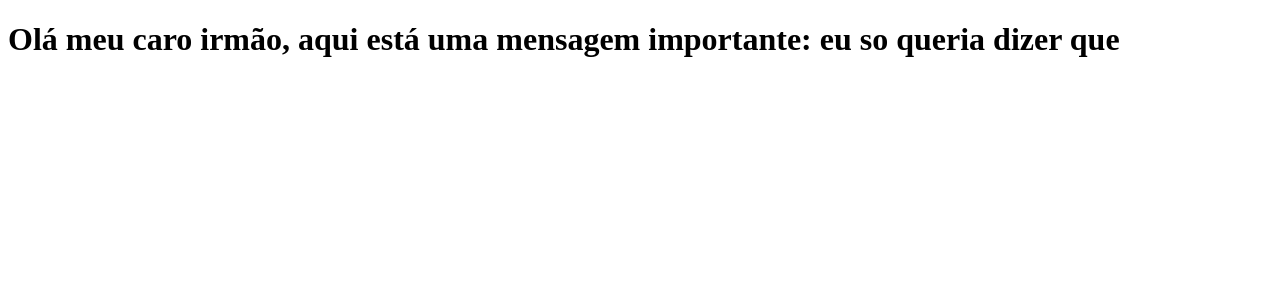
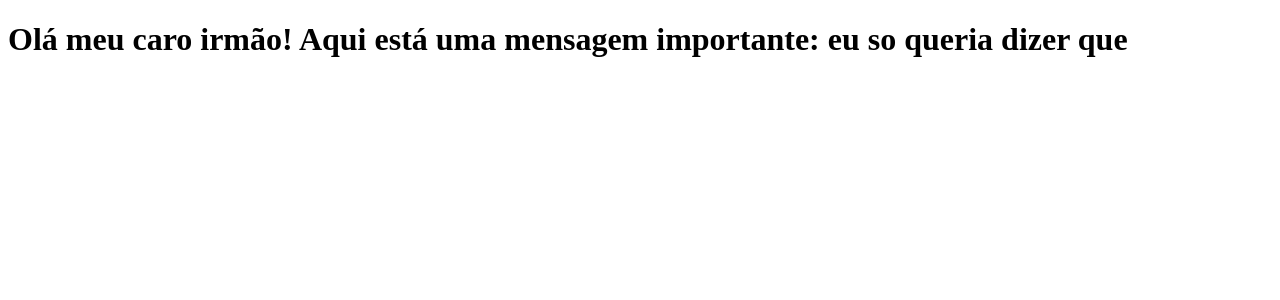
Before and after one commit to VindexGundyr/clone-tabnews, a Next.js app: page / in a window 1280 px wide. Shown: the top 300 px of the page. Built offline with nearby package versions, Linux system fonts and the light colour scheme.

Commit message:
modifica a frase

```diff
--- a/pages/index.js
+++ b/pages/index.js
@@ -1,5 +1,5 @@
 function Home() {
-    return <h1>Olá meu caro irmão, aqui está uma mensagem importante: eu so queria dizer que</h1>;
+    return <h1>Olá meu caro irmão! Aqui está uma mensagem importante: eu so queria dizer que</h1>;
 }
 
 export default Home;
```
